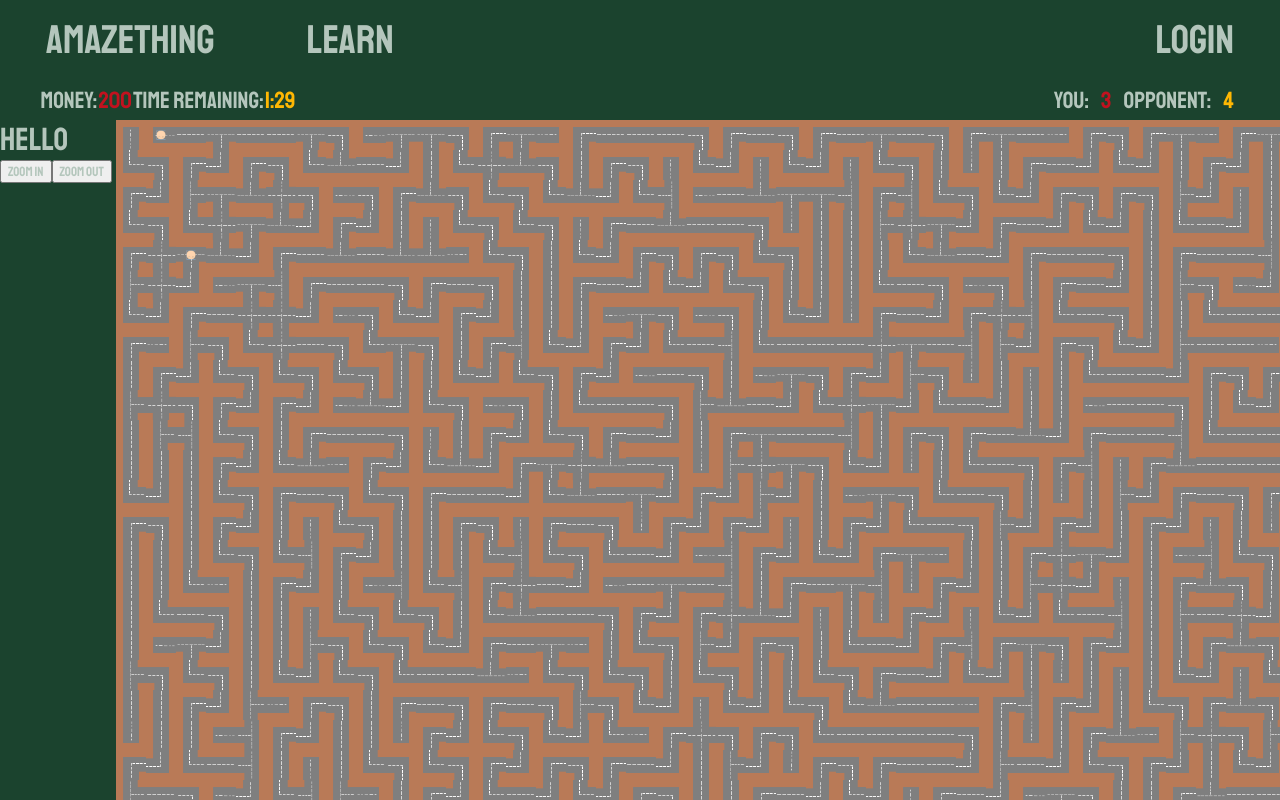
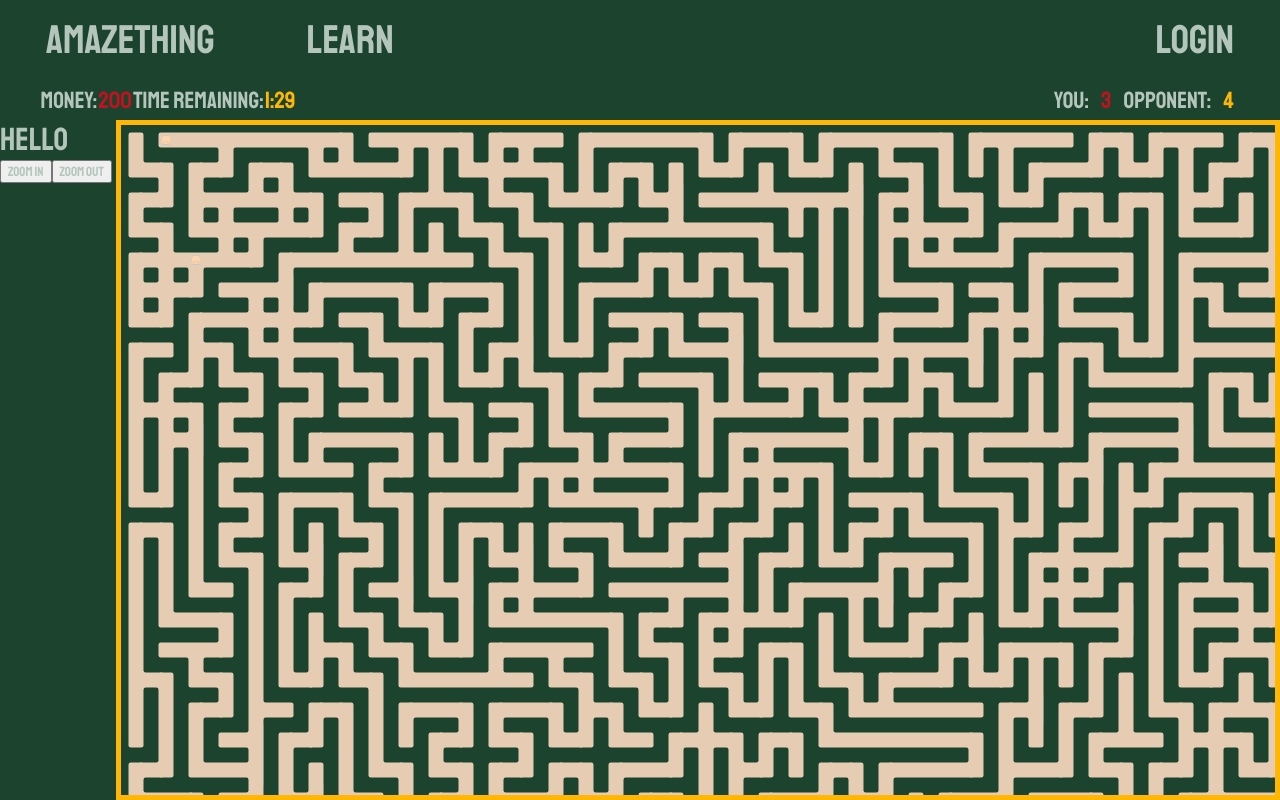
Before and after one commit to vadim-nest/aMAZEthing, a React (Vite) app in the folder Client/: page /game in a window 1280 px wide. Built offline with nearby package versions, Linux system fonts and the light colour scheme.

Commit message:
style(maze): add border

```diff
--- a/Client/src/App.css
+++ b/Client/src/App.css
@@ -1,6 +1,7 @@
 * {
     margin: 0;
     font-family: 'Roboto', sans-serif;
+    box-sizing: border-box;
 }
 
 :root {
--- a/Client/src/css/maze.css
+++ b/Client/src/css/maze.css
@@ -6,6 +6,7 @@
   max-width: 100vw;
   height: 100%;
   width: 100vw;
+  border: 5px solid var(--yellow);
 }
 
 .mazeInner {
--- a/Client/src/css/mazeTile.css
+++ b/Client/src/css/mazeTile.css
@@ -1,81 +1,81 @@
 .b {
-  background-image: url(../assets/tiles/b.png);
+  background-image: url(../assets/tiles/b.svg);
   background-size: contain;
 }
 
 .t {
-  background-image: url(../assets/tiles/t.png);
+  background-image: url(../assets/tiles/t.svg);
   background-size: contain;
 }
 
 .l {
-  background-image: url(../assets/tiles/l.png);
+  background-image: url(../assets/tiles/l.svg);
   background-size: contain;
 }
 
 
 .r {
-  background-image: url(../assets/tiles/r.png);
+  background-image: url(../assets/tiles/r.svg);
   background-size: contain;
 }
 
 .l.t {
-  background-image: url(../assets/tiles/lt.png);
+  background-image: url(../assets/tiles/lt.svg);
   background-size: contain;
 }
 
 
 .r.t {
-  background-image: url(../assets/tiles/rt.png);
+  background-image: url(../assets/tiles/rt.svg);
   background-size: contain;
 }
 
 
 .b.t {
-  background-image: url(../assets/tiles/bt.png);
+  background-image: url(../assets/tiles/bt.svg);
   background-size: contain;
 }
 
 
 .b.l {
-  background-image: url(../assets/tiles/bl.png);
+  background-image: url(../assets/tiles/bl.svg);
   background-size: contain;
 }
 
 
 .b.r {
-  background-image: url(../assets/tiles/br.png);
+  background-image: url(../assets/tiles/br.svg);
   background-size: contain;
 }
 
 .l.r {
-  background-image: url(../assets/tiles/lr.png);
+  background-image: url(../assets/tiles/lr.svg);
   background-size: contain;
 }
 
 .b.r.t {
-  background-image: url(../assets/tiles/brt.png);
+  background-image: url(../assets/tiles/brt.svg);
   background-size: contain;
 }
 
 
 .b.l.t {
-  background-image: url(../assets/tiles/blt.png);
+  background-image: url(../assets/tiles/blt.svg);
   background-size: contain;
 }
 
 .l.r.t {
-  background-image: url(../assets/tiles/lrt.png);
+  background-image: url(../assets/tiles/lrt.svg);
   background-size: contain;
 }
 
 .b.l.r {
-  background-image: url(../assets/tiles/blr.png);
+  background-image: url(../assets/tiles/blr.svg);
   background-size: contain;
 }
 
 .b.l.r.t {
-  background-image: url(../assets/tiles/blrt.png);
+  background-image: url(../assets/tiles/blrt.svg);
   background-size: contain;
 }
 
```
